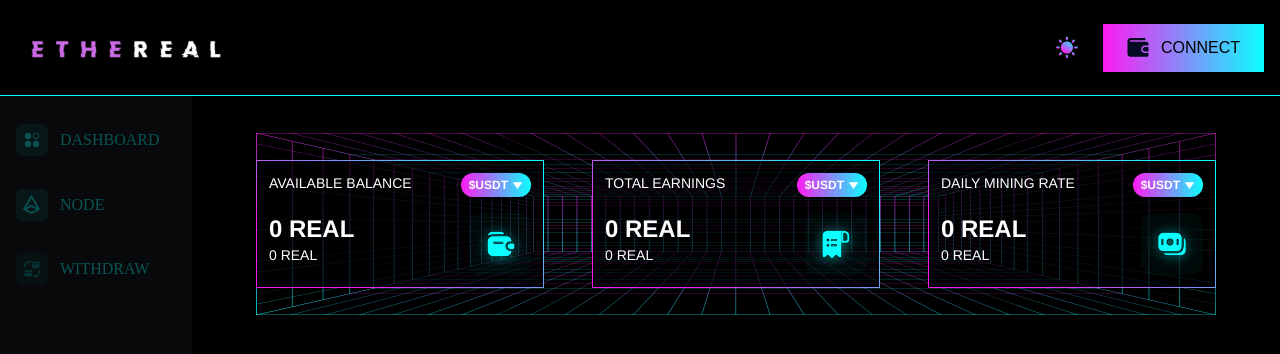
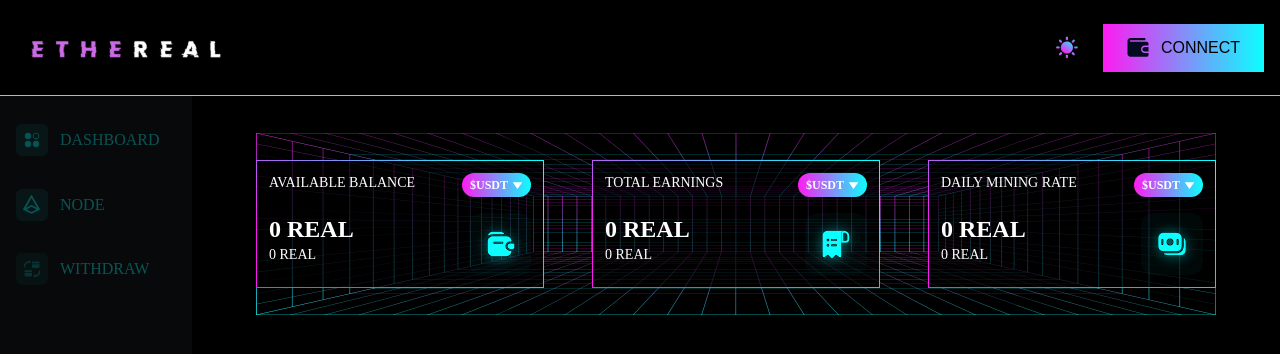
Before and after one commit to manish189000/ethereal-dapp, a React (Vite) app in the folder frontend/: page /dashboard/withdraw in a window 1280 px wide. Shown: the top 354 px of the page. Built offline with nearby package versions, Linux system fonts and the light colour scheme; a web font is replaced by a local one.

Commit message:
fixed leelawade font

```diff
--- a/frontend/index.html
+++ b/frontend/index.html
@@ -16,12 +16,6 @@
       href="https://db.onlinewebfonts.com/c/1dc32361ff4fe801be9b326bbca263b3?family=Leelawadee+UI+Bold"
       rel="stylesheet"
     />
-    <!-- <link rel="preconnect" href="https://fonts.googleapis.com" />
-    <link rel="preconnect" href="https://fonts.gstatic.com" crossorigin /> -->
-    <link
-      href="https://fonts.googleapis.com/css2?family=Arimo:ital,wght@0,400..700;1,400..700&display=swap"
-      rel="stylesheet"
-    />
   </head>
   <body>
     <div id="root"></div>
--- a/frontend/src/components/Balance.jsx
+++ b/frontend/src/components/Balance.jsx
@@ -1,3 +1,4 @@
+/* eslint-disable react/prop-types */
 import React from "react";
 import polygon from "../assets/Polygon 1.svg";
 
@@ -13,15 +14,15 @@ const Balance = ({ title, icon }) => {
       }}
     >
       <div className="uppContainer flex justify-between">
-        <div className="availableBal text-sm font-arimo">{title}</div>
-        <button className="flex gap-1 items-center font-arimo bg-gradient-to-r from-rgba-254 to-rgba-11  py-1 px-2 rounded-2xl text-xs font-bold">
+        <div className="availableBal text-sm font-lw">{title}</div>
+        <button className="flex gap-1 items-center font-lw bg-gradient-to-r from-rgba-254 to-rgba-11  py-1 px-2 rounded-2xl text-xs font-bold">
           $USDT <img src={polygon} />
         </button>
       </div>
       <div className="downcontainer flex justify-between">
         <div className="dleft">
-          <div className="real font-arimo text-2xl font-bold">0 REAL</div>
-          <div className="real2 font-arimo text-sm">0 REAL</div>
+          <div className="real font-lw text-2xl font-bold">0 REAL</div>
+          <div className="real2 font-lw text-sm">0 REAL</div>
         </div>
         <div className="dright">
           <img src={icon} />
--- a/frontend/src/pages/WithdrawPage.jsx
+++ b/frontend/src/pages/WithdrawPage.jsx
@@ -7,7 +7,7 @@ const WithdrawPage = () => {
   return (
     <>
       <div className="mainContainer w-full h-52 flex items-center justify-between relative ">
-        <img src={bgsvg} className="absolute z-0" />
+        <img src={bgsvg} className="absolute z-0 w-[120%]" />
         <Balance title="AVAILABLE BALANCE" icon={icon1} />
         <Balance title="TOTAL EARNINGS" icon={icon2} />
         <Balance title="DAILY MINING RATE" icon={icon3} />
--- a/frontend/tailwind.config.js
+++ b/frontend/tailwind.config.js
@@ -18,7 +18,6 @@ export default {
         poppins: ["Poppins", "sans-serif"],
         openSans: ["Open Sans", "sans-serif"],
         lw: ["Leelawadee UI Bold"],
-        arimo: ["Arimo", "sans-serif"],
       },
     },
   },
```
